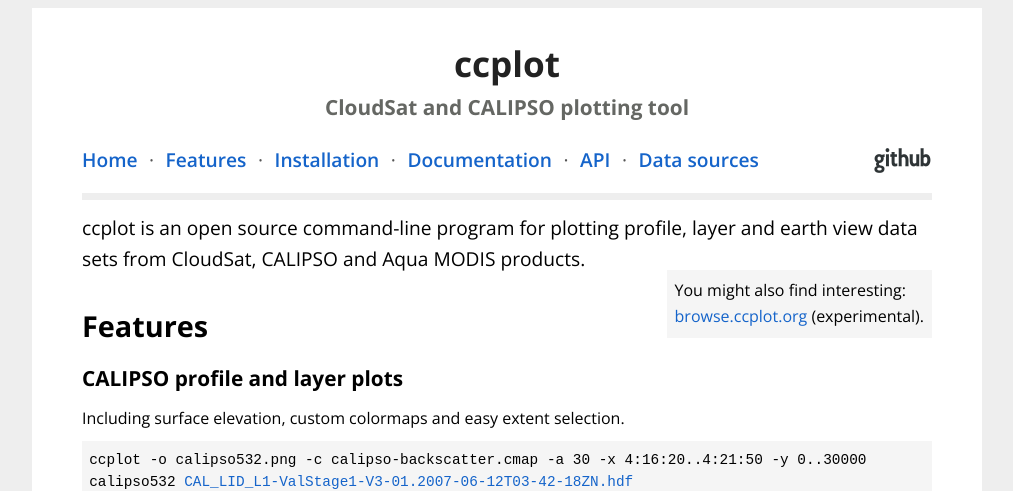
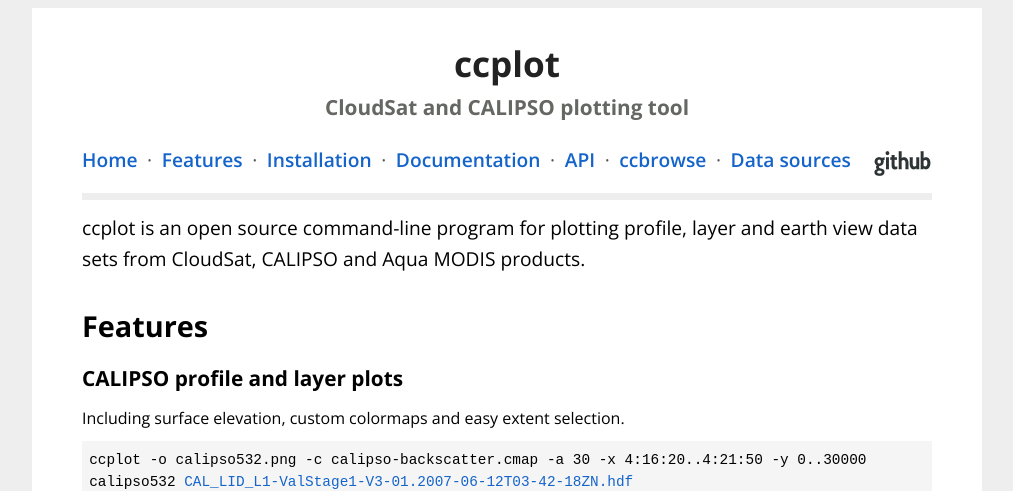
Before and after one commit to peterkuma/ccplot, a Jekyll site: the page built from index.html, in a window 1280 px wide, cut to the strip 0-491 px from the top of the page. Shown: the whole strip, without its empty margins (133-1146 px from the left). Built offline with Jekyll 4.4.1, drawn with Linux system fonts in a browser that asks for light colours.

Commit message:
ccbrowse page

```diff
--- a/_layouts/default.html
+++ b/_layouts/default.html
@@ -28,6 +28,7 @@
                     <span><a href="/installation/">Installation</a></span>
                     <span><a href="/doc/">Documentation</a></span>
                     <span><a href="/api/">API</a></span>
+                    <span><a href="/ccbrowse/">ccbrowse</a></span>
                     <span><a href="/data/">Data sources</a></span>
                     <div class="github">
                         <a href="https://github.com/peterkuma/ccplot"><img src="/img/github.png" width="60" alt="github"></a>
--- a/css/header.css
+++ b/css/header.css
@@ -19,8 +19,8 @@
         content: "·";
         color: #555;
         font-weight: normal;
-        margin-left: 0.6em;
-        margin-right: 0.6em;
+        margin-left: 0.5em;
+        margin-right: 0.5em;
     }
 
     header nav > span:first-child:before {
@@ -32,6 +32,11 @@
     header nav .github {
         flex-grow: 1;
         text-align: right;
+    }
+
+    header nav .github > a {
+        position: relative;
+        top: 3px;
     }
 }
 
--- a/css/home.css
+++ b/css/home.css
@@ -1,16 +1,3 @@
-.ccbrowse {
-    background: #f5f5f5;
-    padding: 0.5em;
-    display: block;
-    float: right;
-}
-
-@media (min-width: 950px) {
-    .ccbrowse {
-        margin-top: -1em;
-    }
-}
-
 .abstract {
     font-size: 120%;
     line-height: 160%;
--- a/index.html
+++ b/index.html
@@ -8,10 +8,6 @@
     ccplot is an open source command-line program for
     plotting profile, layer and earth view data sets from CloudSat, CALIPSO
     and Aqua MODIS products.
-</p>
-
-<p class="ccbrowse">
-You might also find interesting:<br /><a href="https://browse.ccplot.org">browse.ccplot.org</a> (experimental).
 </p>
 
 <h1>Features</h1>
```
Also changed, not shown: ccbrowse/index.md (added, +23 -0 lines), 1 other file.
